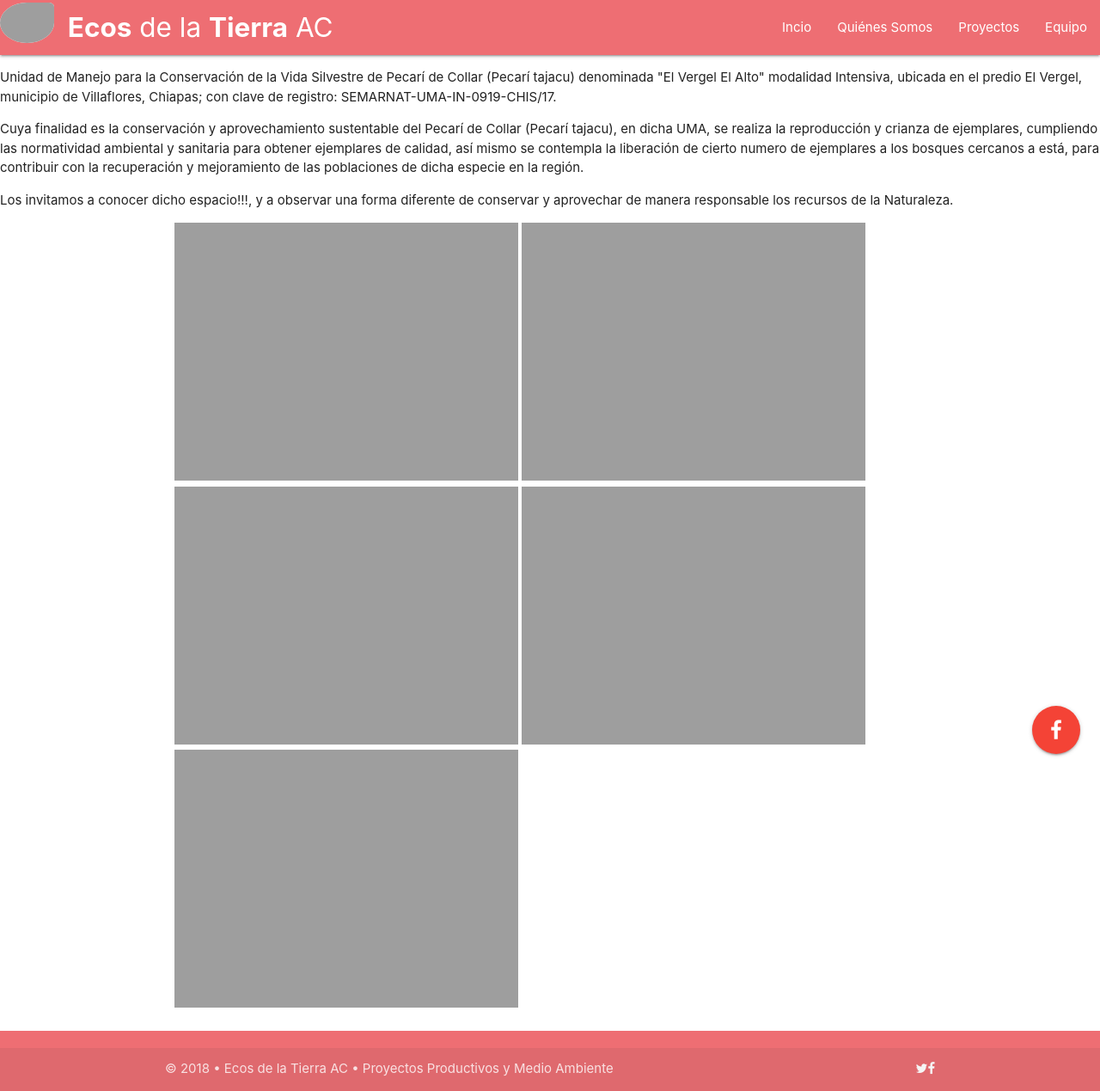
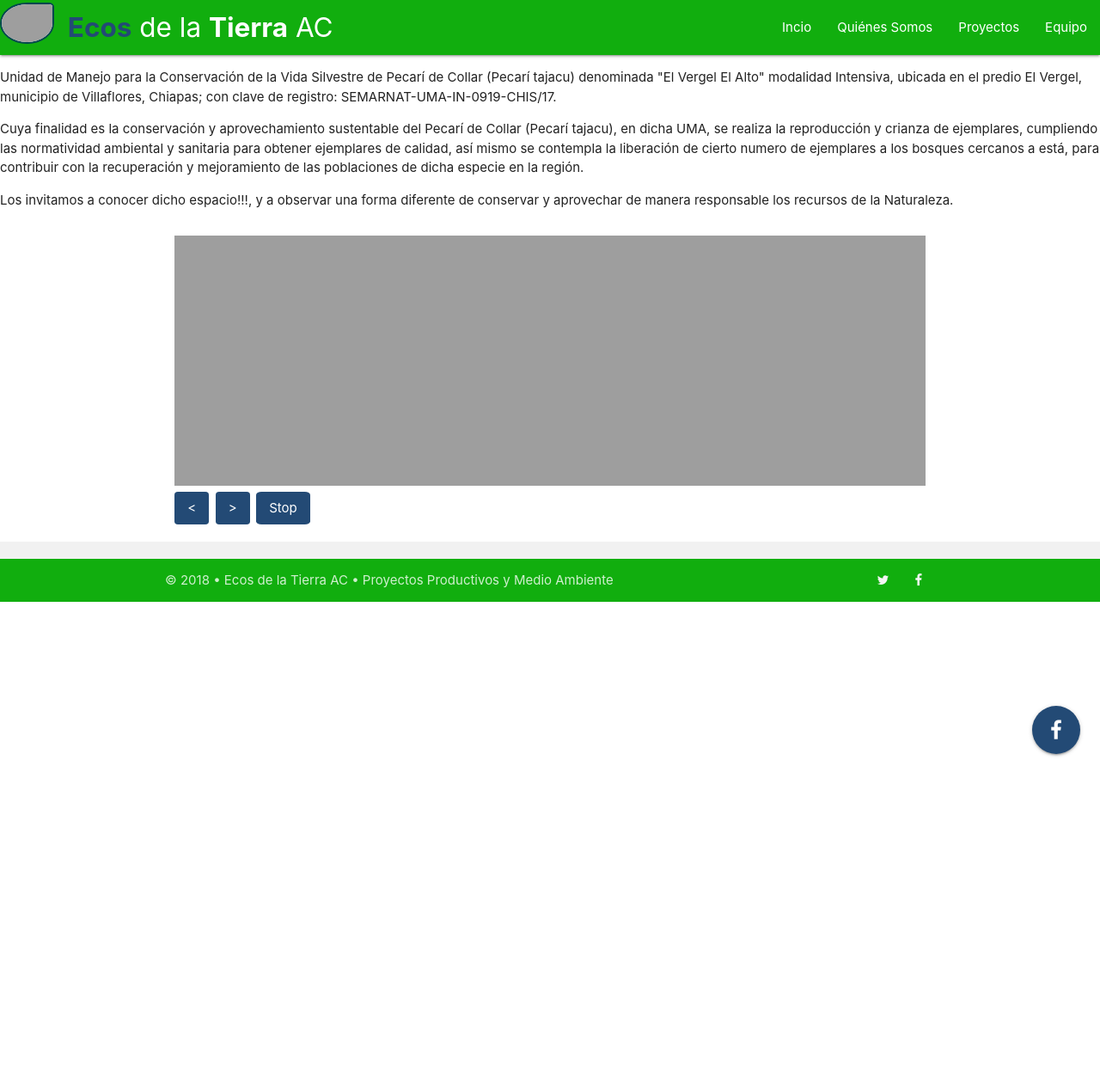
Before and after one commit to CarbajalFdez/EcosAC, a Jekyll site: the page built from _posts/2018-10-16-uma-el-vergel-el-alto.html, in a window 1280 px wide. Shown: the whole page at 86% size. Built offline with Jekyll 4.4.1, drawn with Linux system fonts in a browser that asks for light colours; nearby versions of some CDN libraries; library files that are not in the unit come from our copies; after the commit the page ends 900 px from its top, so only the background shows below that; grey boxes are pictures that could not be loaded.

Commit message:
Update head.html

```diff
--- a/_includes/head.html
+++ b/_includes/head.html
@@ -4,15 +4,15 @@
 		<meta charset="UTF-8"/>
 		<meta name="theme-color" content="#11AE0E"/>
 			<!-- STYLESHEET -->
-		<link rel="stylesheet" href="assets/materialize/css/materialize.min.css"/>
+		<link rel="stylesheet" href="{{ site.baseurl }}/assets/materialize/css/materialize.min.css"/>
 		<link href="https://stackpath.bootstrapcdn.com/font-awesome/4.7.0/css/font-awesome.min.css" rel="stylesheet" integrity="sha384-wvfXpqpZZVQGK6TAh5PVlGOfQNHSoD2xbE+QkPxCAFlNEevoEH3Sl0sibVcOQVnN" crossorigin="anonymous">
-		<link rel="stylesheet" href="css/colores.css"/>
-		<link rel="stylesheet" href="css/stylesheet.css"/>
+		<link rel="stylesheet" href="{{ site.baseurl }}/css/colores.css"/>
+		<link rel="stylesheet" href="{{ site.baseurl }}/css/stylesheet.css"/>
 			<!-- JAVASCRIPT -->
-		<script src="assets/jquery/jquery.min.js"></script>
-		<script src="assets/materialize/js/materialize.min.js"></script>
-		<script src="js/javascript.js"></script>
-		<script src="assets/slidesjs/jquery.slides.min.js"></script>
+		<script src="{{ site.baseurl }}/assets/jquery/jquery.min.js"></script>
+		<script src="{{ site.baseurl }}/assets/materialize/js/materialize.min.js"></script>
+		<script src="{{ site.baseurl }}/js/javascript.js"></script>
+		<script src="{{ site.baseurl }}/assets/slidesjs/jquery.slides.min.js"></script>
 		<script>
 		// Slider
 		$(function(){
```
